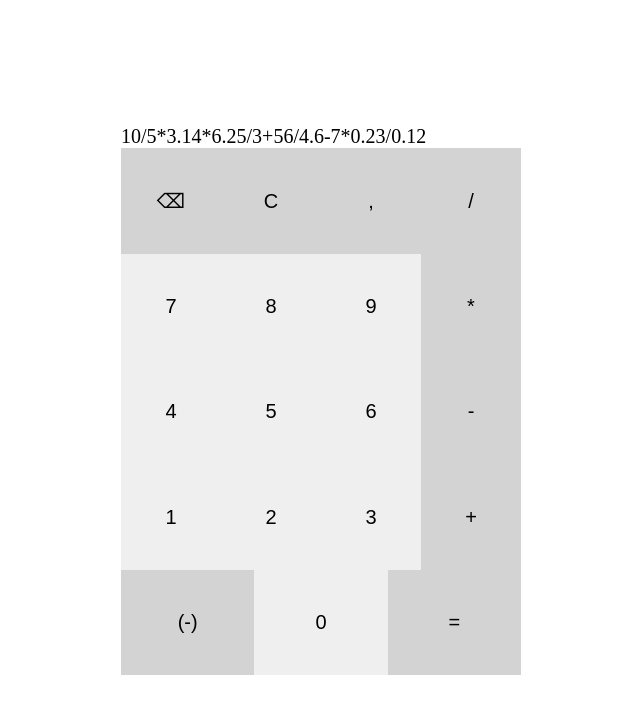
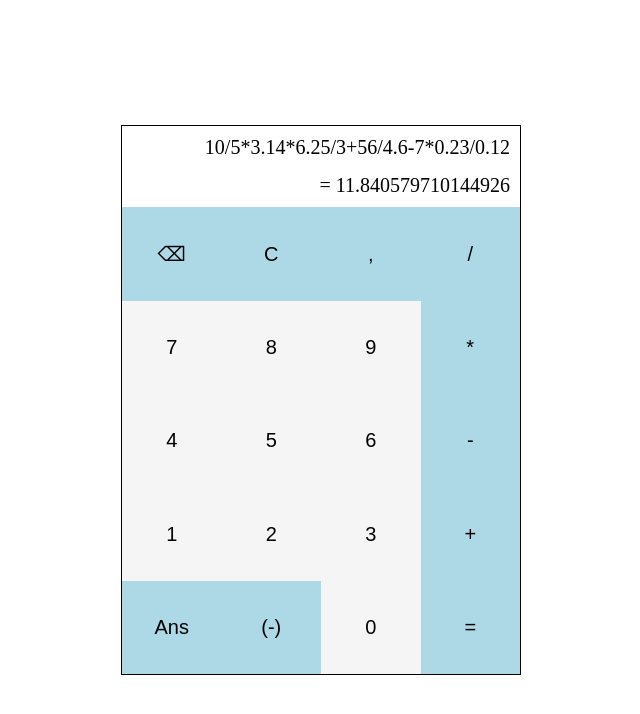
Before and after one commit to niclasfg/Calculator, a plain HTML site: page index.html in a window 1280 px wide. Shown: the whole page, without its empty margins (319-959 px from the left). Drawn offline with Linux system fonts and the light colour scheme.

Commit message:
done buttons and display

```diff
--- a/index.html
+++ b/index.html
@@ -11,7 +11,8 @@
 <body>
     <div class="calculatorFrame">
         <div class="displayFrame">
-            <p>10/5*3.14*6.25/3+56/4.6-7*0.23/0.12</p>
+            <p id="inputString">10/5*3.14*6.25/3+56/4.6-7*0.23/0.12</p>
+            <p id="resultString">= 11.840579710144926</p>
         </div>
         <div class="buttonFrame">
             <button class="operatorButton" id="operator-backspace">⌫</button>
@@ -34,6 +35,7 @@
             <button class="digitButton" id="digit-3">3</button>
             <button class="operatorButton" id="operator-add">+</button>
 
+            <button class="operatorButton" id="operator-answer">Ans</button>
             <button class="operatorButton" id="operator-negative">(-)</button>
             <button class="digitButton" id="digit-0">0</button>
             <button class="operatorButton" id="operator-calculate">=</button>
--- a/style.css
+++ b/style.css
@@ -24,7 +24,7 @@
     display: flex;
     flex-direction: column;
 
-    border: none;
+    border: 1px solid black;
 }
 
 .disaplyFrame{
@@ -32,10 +32,15 @@
     display: flex;
     justify-content: end;
     align-items: center;
+    border: solid rgba(0.5, 0.5, 0.5, 0.5);
 
 }
 .displayFrame p {
     font-size: 20px;
+    text-align: end;
+
+    padding: 5px;
+    margin: 5px;
 }
 .buttonFrame {
     flex: 1 80%;
@@ -43,12 +48,20 @@
     flex-wrap: wrap;
 }
 
-.digidButton {
-    background-color: white;
+button:hover {
+    opacity: 0.5;
+  }
+
+  button:active {
+    opacity: 1;
+  }
+
+.digitButton {
+    background-color: whitesmoke;
 }
 
 .operatorButton {
-    background-color: lightgray;
+    background-color: lightblue;
 }
 
 .buttonFrame button{
```
